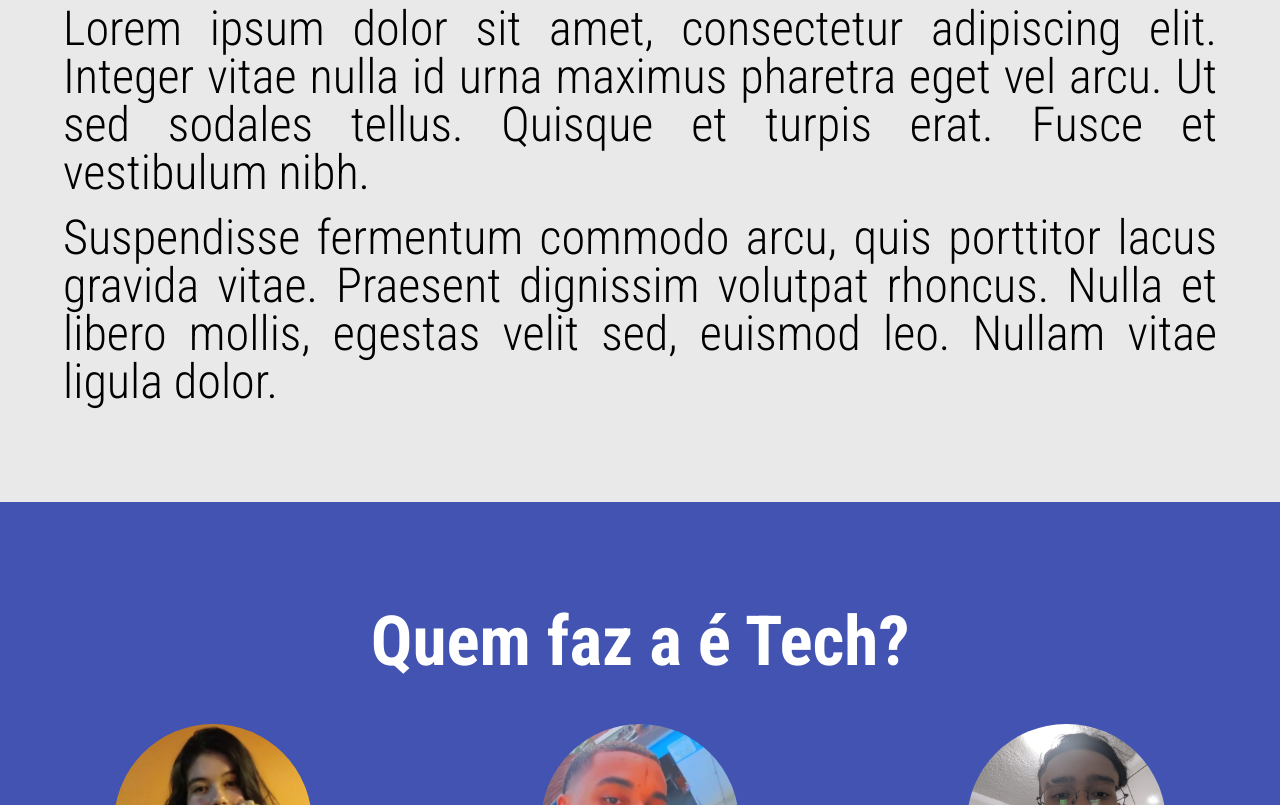
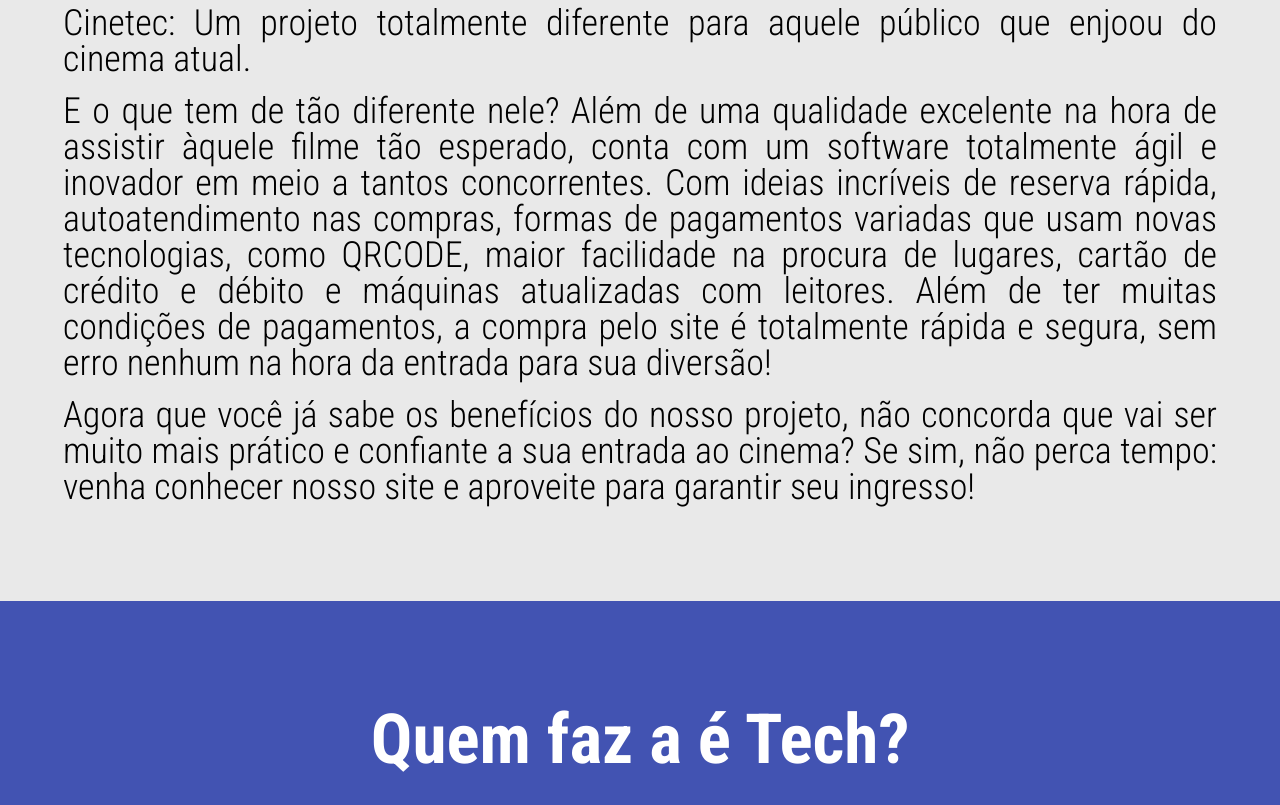
Before and after one commit to laisbasso/eTech, a plain HTML site: page index.html in a window 1280 px wide. Shown: the part 2258-3063 px from the top of the page. Drawn offline with nearby package versions, Linux system fonts and the light colour scheme.

Commit message:
add descrição

```diff
--- a/assets/css/style.css
+++ b/assets/css/style.css
@@ -98,7 +98,7 @@ img {
 
 .black-subtitle{
   color: black;
-  font-size: 48.2px;
+  font-size: 36px;
   line-height: 56px;
 }
 
--- a/index.html
+++ b/index.html
@@ -114,15 +114,13 @@
                 <img class="w-50 h-100 mt-10 pl-5 pb-10" id="img-1" src="./assets/img/LOGOETEC.png"
                 alt="Yellow soft measuring tape.">
 
-                <h5 class="d-block black-subtitle text-justify mx-5 d-txt font-weight-lighter mt-2">
-                    <p>Lorem ipsum dolor sit amet, consectetur adipiscing elit. Integer vitae nulla id urna maximus pharetra eget vel arcu. Ut sed sodales tellus. Quisque et turpis erat. Fusce et vestibulum nibh.</p>
-                    <p>Suspendisse fermentum commodo arcu, quis porttitor lacus gravida vitae. Praesent dignissim volutpat rhoncus. Nulla et libero mollis, egestas velit sed, euismod leo. Nullam vitae ligula dolor.</p>
-                    </h5>
+                <div class="d-block black-subtitle text-justify mx-5 d-txt font-weight-lighter mt-2">
+                    <p>Cinetec: Um projeto totalmente diferente para aquele público que enjoou do cinema atual.</p>
+                    <p>E o que tem de tão diferente nele? Além de uma qualidade excelente na hora de assistir àquele filme tão esperado, conta com um software totalmente ágil e inovador em meio a tantos concorrentes. Com ideias incríveis de reserva rápida, autoatendimento nas compras, formas de pagamentos variadas que usam novas tecnologias, como QRCODE, maior facilidade na procura de lugares, cartão de crédito e débito e máquinas atualizadas com leitores. Além de ter muitas condições de pagamentos, a compra pelo site é totalmente rápida e segura, sem erro nenhum na hora da entrada para sua diversão!</p>
+                    <p>Agora que você já sabe os benefícios do nosso projeto, não concorda que vai ser muito mais prático e confiante a sua entrada ao cinema? Se sim, não perca tempo: venha conhecer nosso site e aproveite para garantir seu ingresso!</p>
+
+                </div>
             </div>
-            <!-- <div class="col">
-                <img class="w-100 h-100 mt-10 pl-5 pb-10" id="img-1" src="./assets/img/LOGOETEC.png"
-                    alt="Yellow soft measuring tape.">
-            </div> -->
         </div>
         <!-- /CASES -->
 
```
